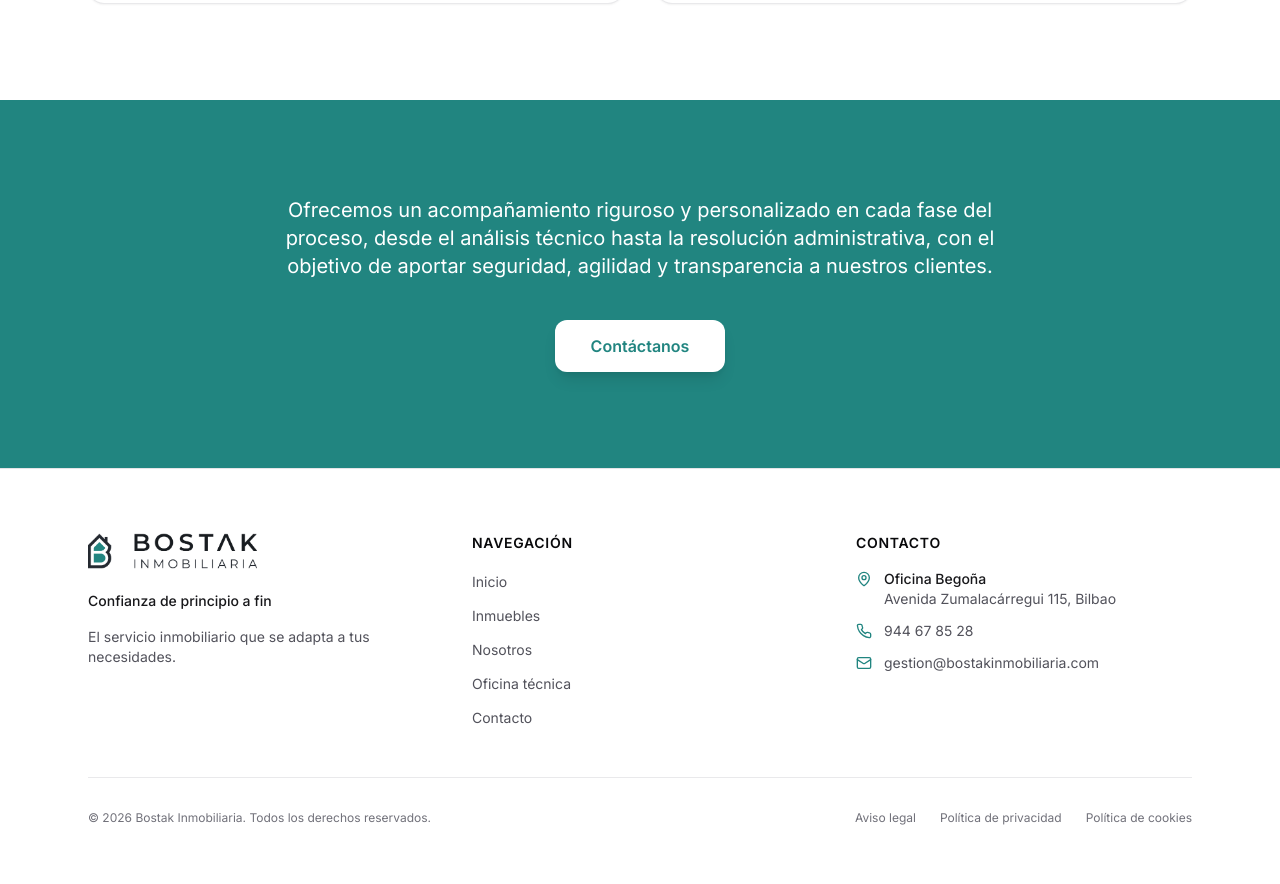
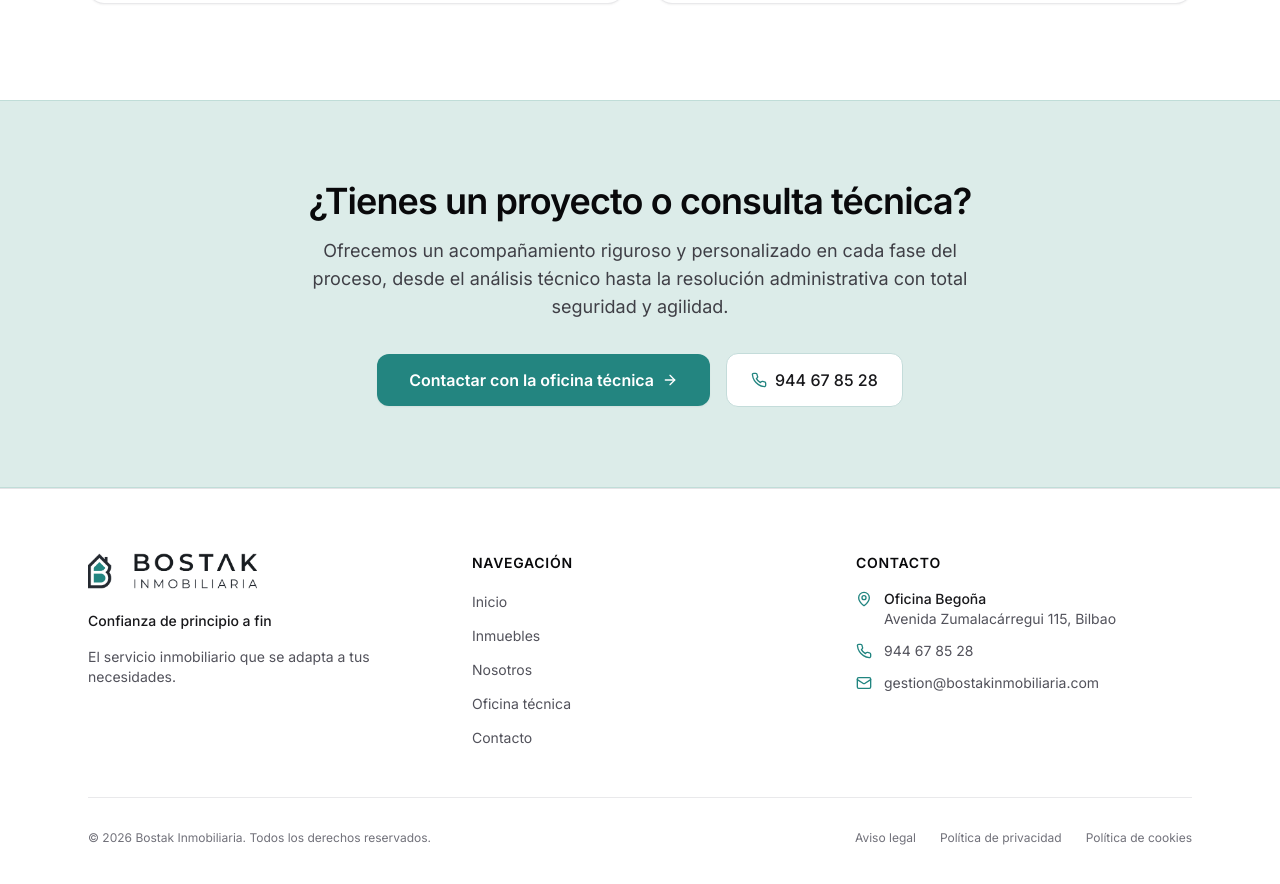
Before and after one commit to victooorltt/bostak-inmobiliaria, a Next.js app: page /oficina-tecnica in a window 1280 px wide. Shown: the part 2001-2885 px from the top of the page. Built offline with nearby package versions, Linux system fonts and the light colour scheme.

Commit message:
feat: use ContactCTA on Oficina Tecnica page for visual consistency

```diff
--- a/app/oficina-tecnica/page.tsx
+++ b/app/oficina-tecnica/page.tsx
@@ -2,6 +2,7 @@ import type { Metadata } from 'next';
 import Link from 'next/link';
 import { Store, ArrowLeftRight, Hotel, HardHat } from 'lucide-react';
 import PageHero from '@/components/PageHero';
+import ContactCTA from '@/components/ContactCTA';
 import { tokens } from '@/lib/tokens';
 
 export const metadata: Metadata = {
@@ -116,24 +117,12 @@ export default function OficinaTecnicaPage() {
         </div>
       </section>
 
-      {/* Section 4: Closing reassurance & CTA (BRAND TEAL #218580 SECTION) */}
-      <section className="bg-[#218580] text-white py-16 lg:py-24">
-        <div className={tokens.container}>
-          <div className="max-w-3xl mx-auto text-center">
-            <p className="text-lg sm:text-xl text-white leading-relaxed font-normal">
-              Ofrecemos un acompañamiento riguroso y personalizado en cada fase del proceso, desde el análisis técnico hasta la resolución administrativa, con el objetivo de aportar seguridad, agilidad y transparencia a nuestros clientes.
-            </p>
-            <div className="mt-10 flex justify-center">
-              <Link
-                href="/contacto/"
-                className="inline-flex items-center justify-center bg-white text-[#218580] hover:bg-zinc-100 font-semibold px-9 py-3.5 text-base rounded-xl shadow-lg transition-all hover:shadow-xl cursor-pointer"
-              >
-                Contáctanos
-              </Link>
-            </div>
-          </div>
-        </div>
-      </section>
+      {/* Section 4: Final Contact CTA */}
+      <ContactCTA
+        title="¿Tienes un proyecto o consulta técnica?"
+        description="Ofrecemos un acompañamiento riguroso y personalizado en cada fase del proceso, desde el análisis técnico hasta la resolución administrativa con total seguridad y agilidad."
+        buttonText="Contactar con la oficina técnica"
+      />
     </div>
   );
 }
```
